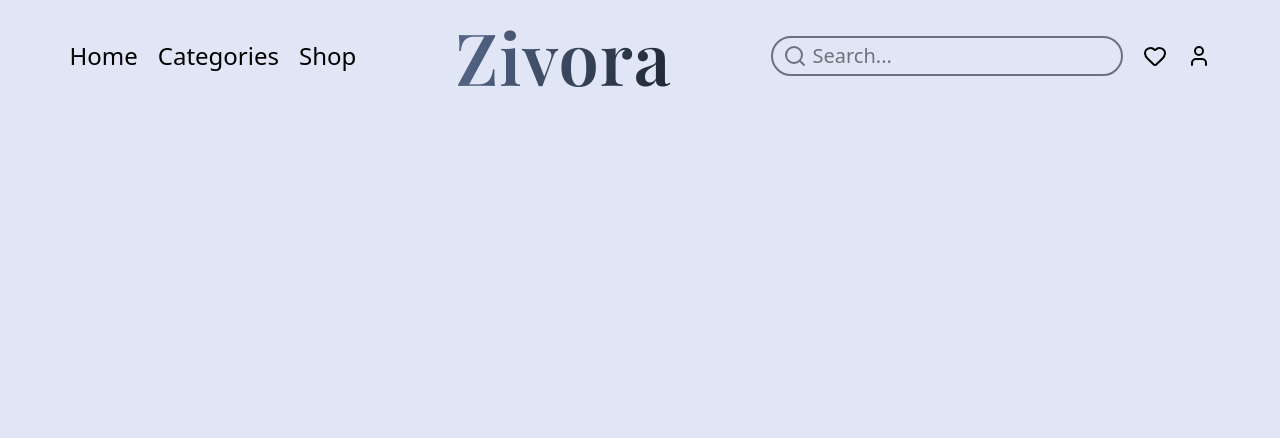
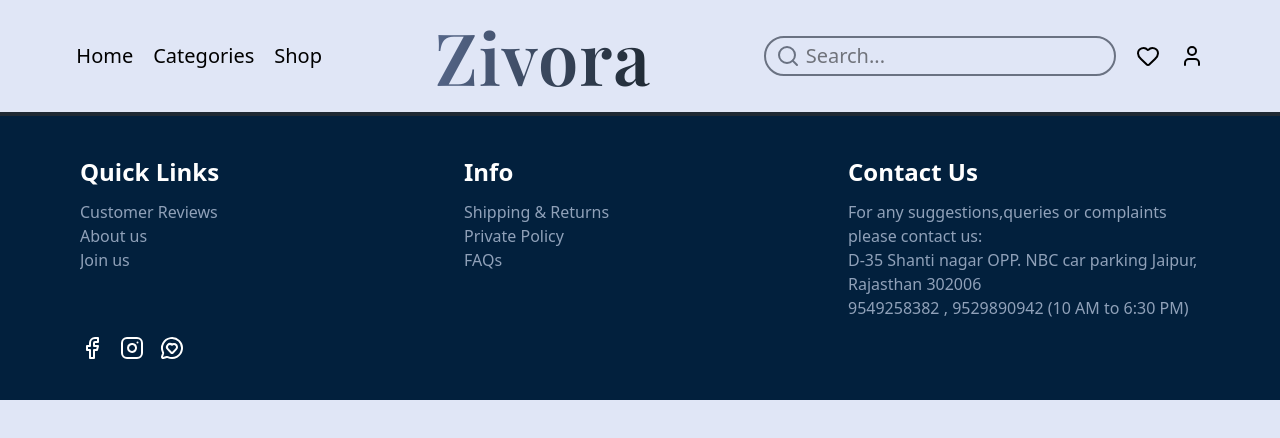
Before and after one commit to anushreemehta6/zivora, a Next.js app: page / in a window 1280 px wide. Shown: the top 438 px of the page. Built offline with nearby package versions, Linux system fonts and the light colour scheme.

Commit message:
footer completed basic ui

```diff
--- a/src/app/layout.tsx
+++ b/src/app/layout.tsx
@@ -2,6 +2,8 @@
 import { ReactNode } from "react"
 import "./globals.css";
 import { Playfair_Display, Inter } from 'next/font/google';
+import Navbar from "@/components/layout/Navbar";
+import Footer from "@/components/layout/Footer";
 
 const playfair = Playfair_Display({
   subsets: ['latin'],
@@ -19,7 +21,9 @@
     <html className={`${playfair.variable} ${inter.variable}`}>
       <body >
         <Providers>
+          <Navbar/>
           {children}
+          <Footer/>
         </Providers>
       </body>
     </html>
--- a/src/app/page.tsx
+++ b/src/app/page.tsx
@@ -8,7 +8,7 @@
   return (
     <div>
       {/* <Dashboard/> */}
-      <HomePage/>
+      {/* <HomePage/> */}
     </div>
   );
 }
--- /dev/null
+++ b/src/components/layout/Footer.tsx
@@ -0,0 +1,49 @@
+import { Facebook, Instagram, MessageCircleHeart } from 'lucide-react'
+import Link from 'next/link'
+import React from 'react'
+
+const Footer = () => {
+  return (
+    <div className="bg-[#02203d]  bottom-0 relative p-10 px-20 ">
+     <div className='grid md:grid-cols-3 overflow-hidden gap-8 text-slate-400 '>
+        <div className='flex flex-col'>
+            <h1 className='text-2xl text-white font-semibold mb-3'>Quick Links</h1>
+            <Link href="/reviews" className='hover:text-white'>Customer Reviews</Link>
+            <Link href="/about" className='hover:text-white'>About us</Link>
+            <Link href="/join">Join us</Link>
+
+        </div>
+
+        <div className='flex flex-col'>
+            <h1 className='text-2xl text-white font-semibold mb-3'>Info</h1>
+            <Link href="/reviews" className='hover:text-white'>Shipping & Returns</Link>
+            <Link href="/about" className='hover:text-white'>Private Policy</Link>
+            <Link href="/join" className='hover:text-white'>FAQs</Link>
+
+        </div>
+
+        <div className='flex flex-col'>
+            <h1 className='text-2xl text-white font-semibold mb-3'>Contact Us</h1>
+           <p className='hover:text-white'>
+            For any suggestions,queries or complaints please contact us: <br/>
+            D-35 Shanti nagar OPP. NBC car parking Jaipur, Rajasthan 302006
+           </p>
+           <p className='hover:text-white'>
+            9549258382 , 9529890942 (10 AM to 6:30 PM)
+           </p>
+
+        </div>
+
+     </div>
+     <div className='flex gap-4  mt-4'>
+        <Facebook className='text-white  hover:-translate-x-1 hover:scale-110 transition duration-300 ease-in-out'/>
+        <Instagram className='text-white hover:-translate-x-1 hover:scale-110 transition duration-300 ease-in-out '/>
+        <MessageCircleHeart className='text-white hover:-translate-x-1 hover:scale-110 transition duration-300 ease-in-out '/>
+
+     </div>
+
+    </div>
+  )
+}
+
+export default Footer
--- a/src/components/layout/Navbar.tsx
+++ b/src/components/layout/Navbar.tsx
@@ -1,14 +1,15 @@
-import React from 'react'
+"use client";
+import React from "react";
 import { Hamburger, Heart, Menu, Search, User, XIcon } from "lucide-react";
 import { useState } from "react";
 import { div } from "motion/react-client";
 import Link from "next/link";
 const Navbar = () => {
-
-      const [isOpen,setIsOpen]  = useState(false);
+  const [isOpen, setIsOpen] = useState(false);
   return (
+    <>
     <div className="m-0 p-5 flex justify-between md:justify-around text-center  overflow-hidden">
-      <div className="hidden md:flex items-center gap-5 text-2xl">
+      <div className="hidden md:flex items-center gap-5 text-xl">
         <Link href="/home">Home</Link>
         <Link href="/categories">Categories</Link>
         <Link href="/shop">Shop</Link>
@@ -33,7 +34,6 @@
           isOpen ? "opacity-100 visible" : "opacity-0 invisible"
         }`}
       >
-
         <div
           className={`w-64 h-full bg-[#d9dadf] shadow-2xl p-6 flex flex-col gap-6 transform transition-transform duration-300 ${
             isOpen ? "translate-x-0" : "-translate-x-full"
@@ -47,7 +47,10 @@
           <Link href="/home" className="text-lg font-medium text-[#1F2933]">
             Home
           </Link>
-    <Link href="/categories" className="text-lg font-medium text-[#1F2933]">
+          <Link
+            href="/categories"
+            className="text-lg font-medium text-[#1F2933]"
+          >
             Categories
           </Link>
           <Link href="/shop" className="text-lg font-medium text-[#1F2933]">
@@ -81,9 +84,11 @@
         <Heart />
         <User />
       </div>
+
     </div>
+    <div className="bg-[#1F2933] h-1"></div>
+    </>
   );
+};
 
-}
-
-export default Navbar
+export default Navbar;
--- a/src/pages/HomePage.tsx
+++ b/src/pages/HomePage.tsx
@@ -6,7 +6,7 @@
 const HomePage = () => {
 return(
   <>
-  <Navbar/>
+  {/* <Navbar/> */}
   </>
 
 );
```
Lines whose indentation alone changed are shown as unchanged.
